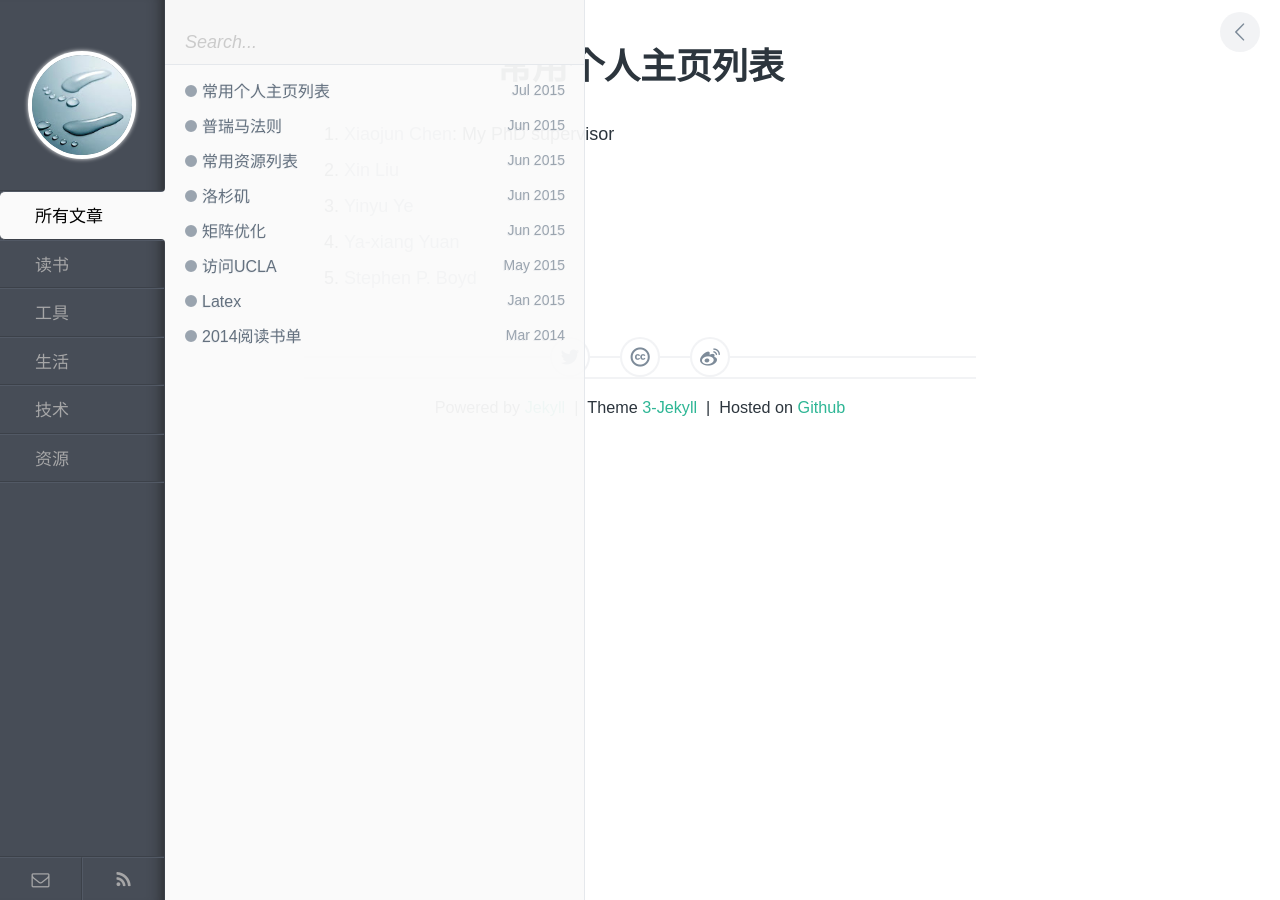
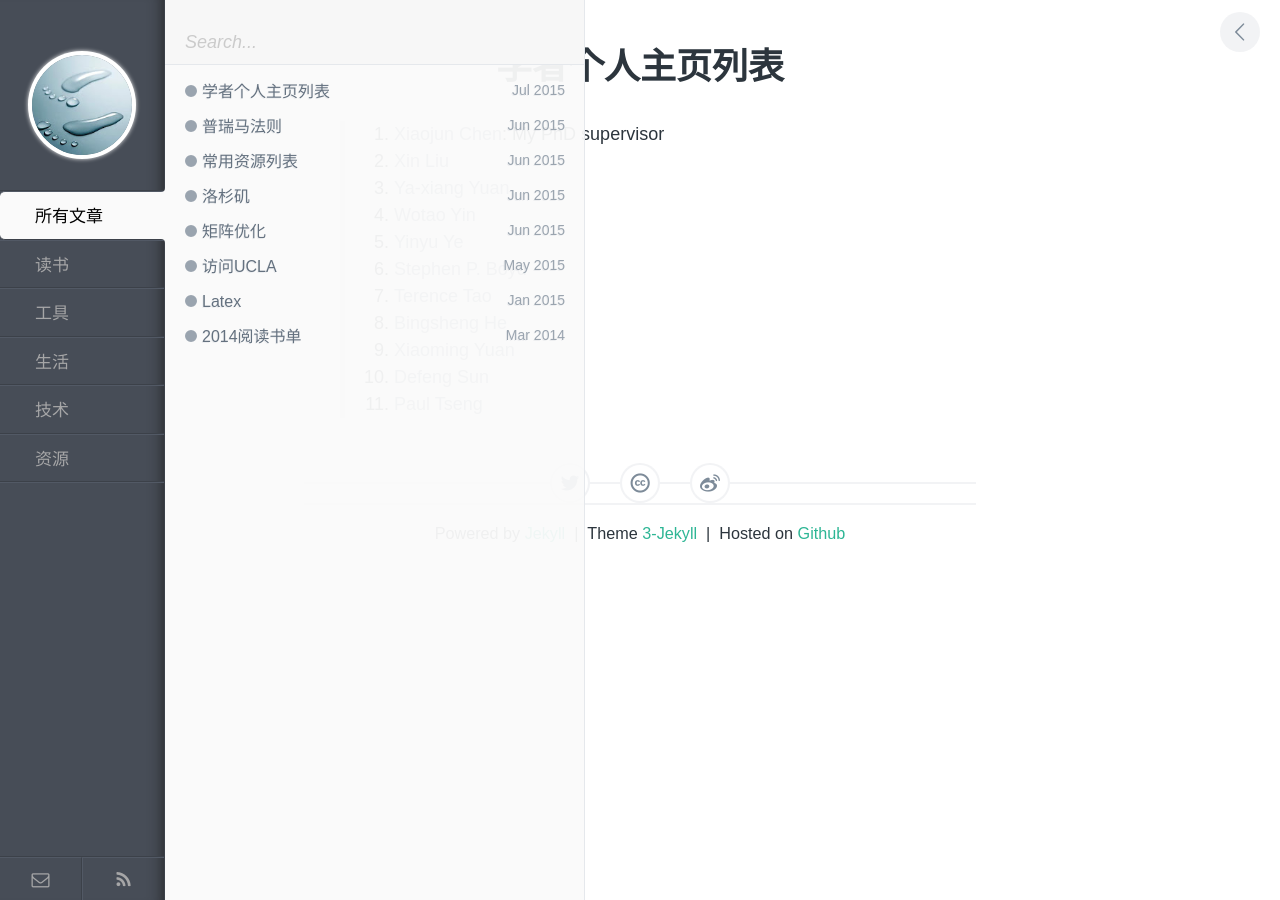
Before and after one commit to polyHong/polyHong.github.io, a Jekyll site: the page built from _posts/resource/2015-07-05-freq-visiting-people-homepage.md, in a window 1280 px wide. Built offline with Jekyll 4.4.1, drawn with Linux system fonts in a browser that asks for light colours; Markdown is read by kramdown in place of the engine named in the settings.

Commit message:
add frequent visiting people homepage

```diff
--- a/_posts/resource/2015-07-05-freq-visiting-people-homepage.md
+++ b/_posts/resource/2015-07-05-freq-visiting-people-homepage.md
@@ -1,13 +1,19 @@
 ---
 layout: post
-title: 常用个人主页列表
+title: 学者个人主页列表
 category: 资源
 tags: resource
 keywords: Mathematics, Optimization, People
 ---
 
-1. [Xiaojun Chen](http://www.polyu.edu.hk/ama/staff/xjchen/ChenXJ.htm): My PhD supervisor
-2. [Xin Liu](http://lsec.cc.ac.cn/~liuxin/)
-3. [Yinyu Ye]()
-4. [Ya-xiang Yuan]()
-5. [Stephen P. Boyd]()
+> 1. [Xiaojun Chen](http://www.polyu.edu.hk/ama/staff/xjchen/ChenXJ.htm): My PhD supervisor
+> 2. [Xin Liu](http://lsec.cc.ac.cn/~liuxin/)
+> 3. [Ya-xiang Yuan](http://lsec.cc.ac.cn/~yyx/chinese/indexc.htm)
+> 4. [Wotao Yin](http://www.math.ucla.edu/~wotaoyin/)
+> 5. [Yinyu Ye](http://web.stanford.edu/~yyye/)
+> 6. [Stephen P. Boyd](http://stanford.edu/~boyd/)
+> 7. [Terence Tao](http://www.math.ucla.edu/~tao/)
+> 8. [Bingsheng He](http://math.nju.edu.cn/~hebma/)
+> 9. [Xiaoming Yuan](http://www.math.hkbu.edu.hk/~xmyuan/)
+> 10. [Defeng Sun](http://www.math.nus.edu.sg/~matsundf/)
+> 11. [Paul Tseng](http://www.mit.edu/~dimitrib/PTseng/personal.html)
```
